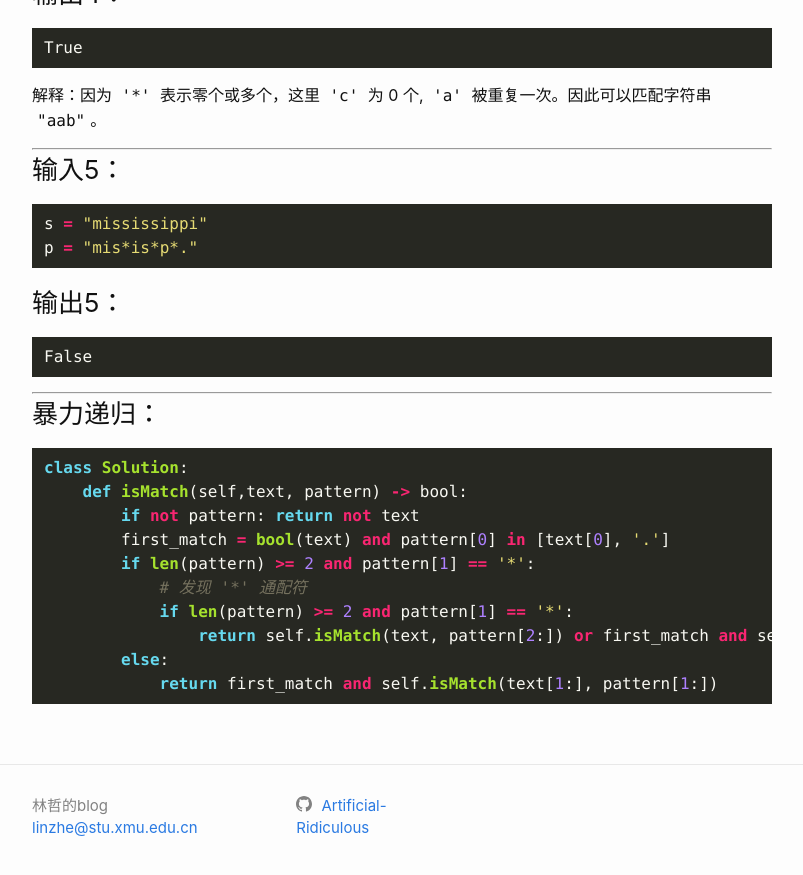
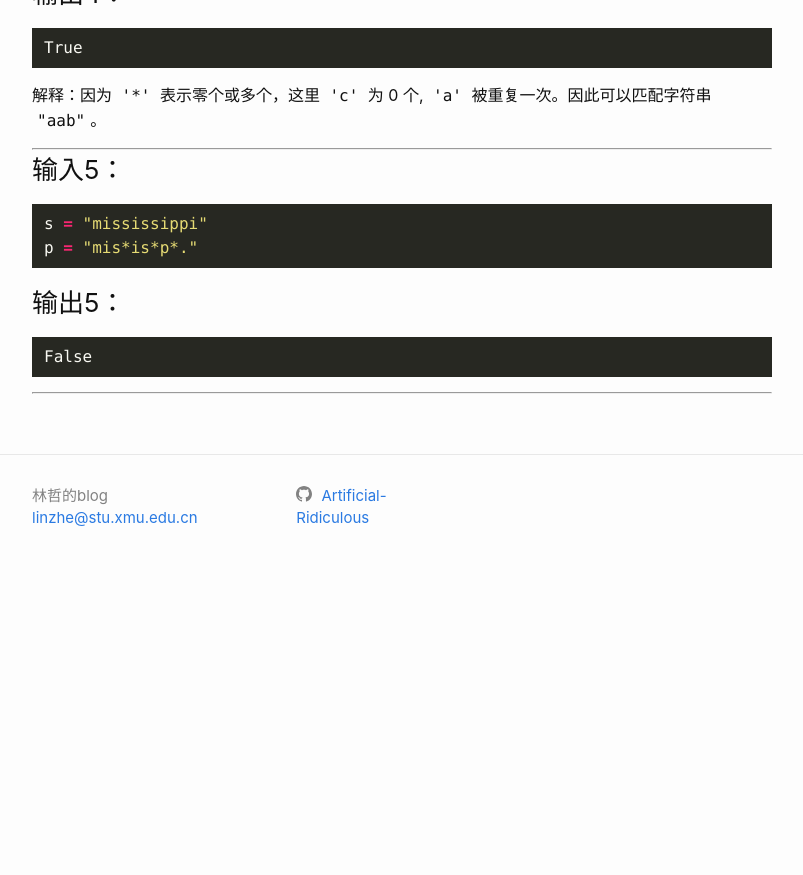
Before and after one commit to Artificial-Ridiculous/Artificial-Ridiculous.github.io, a Jekyll site: the page built from _posts/2019-07-10-10.正则表达式匹配.markdown, in a window 1280 px wide and 900 px high, scrolled down 1405 px. Shown: the top 875 px of the window, without its empty margins (238-1041 px from the left). Built offline with Jekyll 4.4.1, drawn with Linux system fonts in a browser that asks for light colours; comment, search, counter and statistics services are not loaded; after the commit the page ends 1995 px from its top, so only the background shows below that.

Commit message:
Revert "update"
This reverts commit 84bfa6bfe3e29f0e156275ed6bd2f569f81aa348.

````diff
--- a/_posts/2019-07-10-10.正则表达式匹配.markdown
+++ b/_posts/2019-07-10-10.正则表达式匹配.markdown
@@ -94,18 +94,3 @@ False
 ```
 
 ---
-
-### 暴力递归：
-
-```python
-class Solution:
-    def isMatch(self,text, pattern) -> bool:
-        if not pattern: return not text
-        first_match = bool(text) and pattern[0] in [text[0], '.']
-        if len(pattern) >= 2 and pattern[1] == '*':
-            # 发现 '*' 通配符
-            if len(pattern) >= 2 and pattern[1] == '*':
-                return self.isMatch(text, pattern[2:]) or first_match and self.isMatch(text[1:], pattern)
-        else:
-            return first_match and self.isMatch(text[1:], pattern[1:])
-```
````
Also changed, not shown: Gemfile.lock, _posts/2019-07-08-Jekyll+GitHubPages搭建个人博客.markdown (line endings or trailing spaces), _posts/2019-07-14-Idea常用模板.markdown (line endings or trailing spaces).
